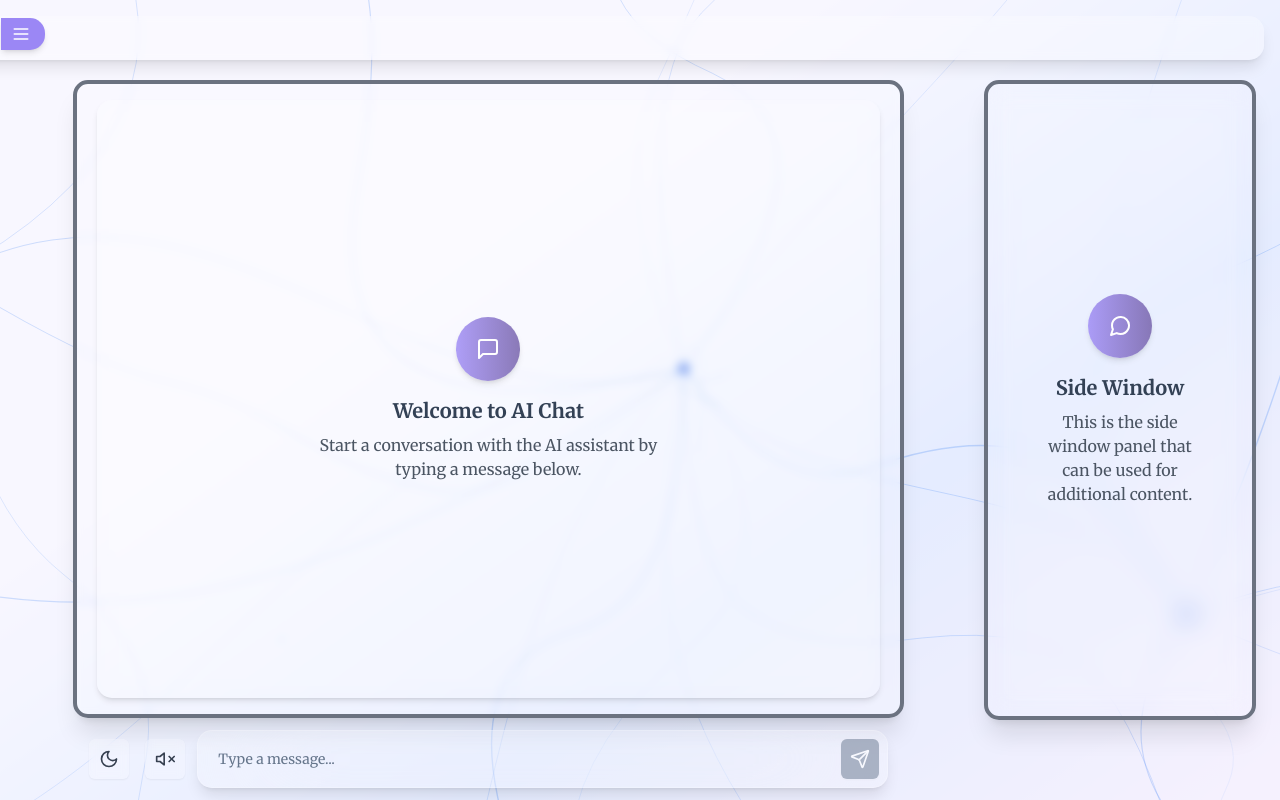
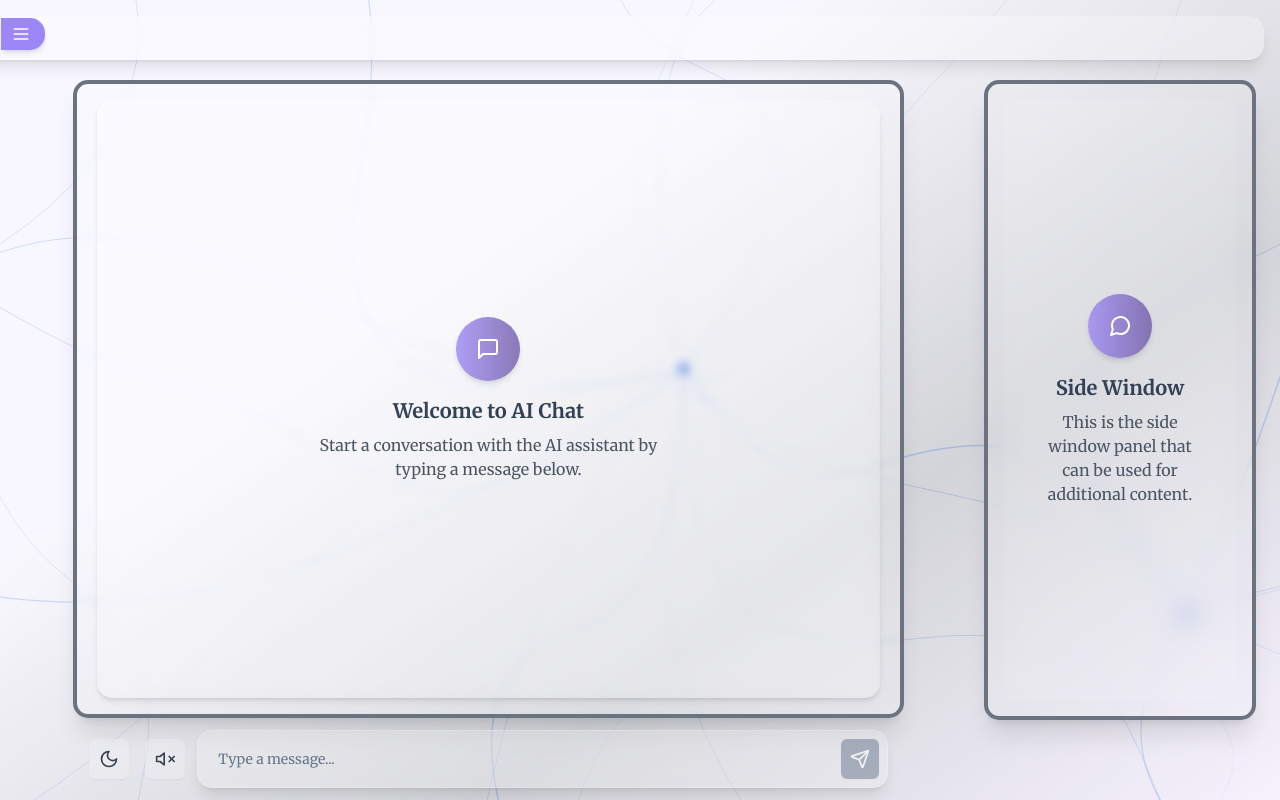
Before and after one commit to chrisdavila7/whisper-wind-ai-chat, a React (Vite) app: page / in a window 1280 px wide. Built offline with nearby package versions, Linux system fonts and the light colour scheme.

Commit message:
Code edited in Lovable Code Editor
Edited UI in Lovable

```diff
--- a/src/components/NeuralBackground.tsx
+++ b/src/components/NeuralBackground.tsx
@@ -49,7 +49,7 @@ const NeuralBackground = () => {
   style={{
     background: theme === 'dark'
       ? 'linear-gradient(145deg, #0a1428, #0a1428, #79a1ff, #131b2e)'
-      : 'linear-gradient(145deg, #e5deff, #e5deff, #79a1ff, #d6bcfa)',
+      : 'linear-gradient(145deg, #e5deff, #e5deff, #131b2e, #d6bcfa)',
     backgroundSize: '100% 100%',
     backgroundRepeat: 'no-repeat',
     animation: 'waveDiagonal ease infinite',
```
